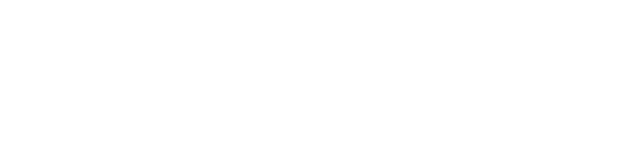
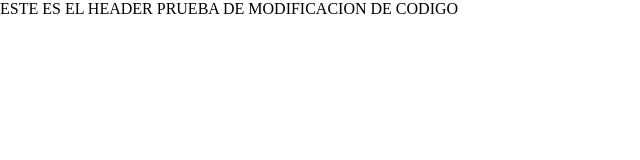
Before and after one commit to KarenlCardozo/OPA, a plain HTML site: page index.html in a window 1280 px wide. Shown: the whole page, without its empty margins (0-640 px from the left). Drawn offline with Linux system fonts and the light colour scheme.

Commit message:
prueba2
modificacion del header

```diff
--- a/index.html
+++ b/index.html
@@ -13,7 +13,7 @@
 <header class="col-12">
 
 
-
+<p>ESTE ES EL HEADER PRUEBA DE MODIFICACION DE CODIGO</p>
 
 </header>
 
```
